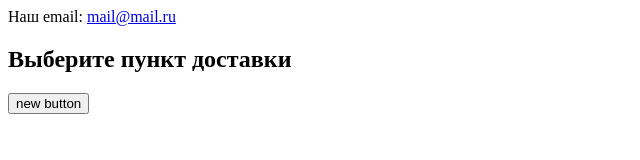
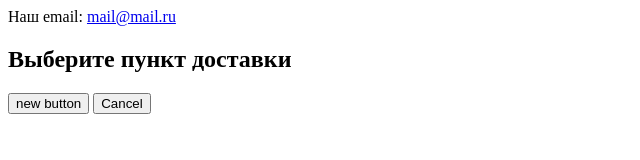
Before and after one commit to Borisisichec/special-app, a plain HTML site: page index.html in a window 1280 px wide. Shown: the whole page, without its empty margins (0-640 px from the left). Drawn offline with Linux system fonts and the light colour scheme.

Commit message:
new commit

```diff
--- a/index.html
+++ b/index.html
@@ -15,5 +15,8 @@
     <button>
         new button
     </button>
+    <button>
+        Cancel
+    </button>
 </body>
 </html>
```
